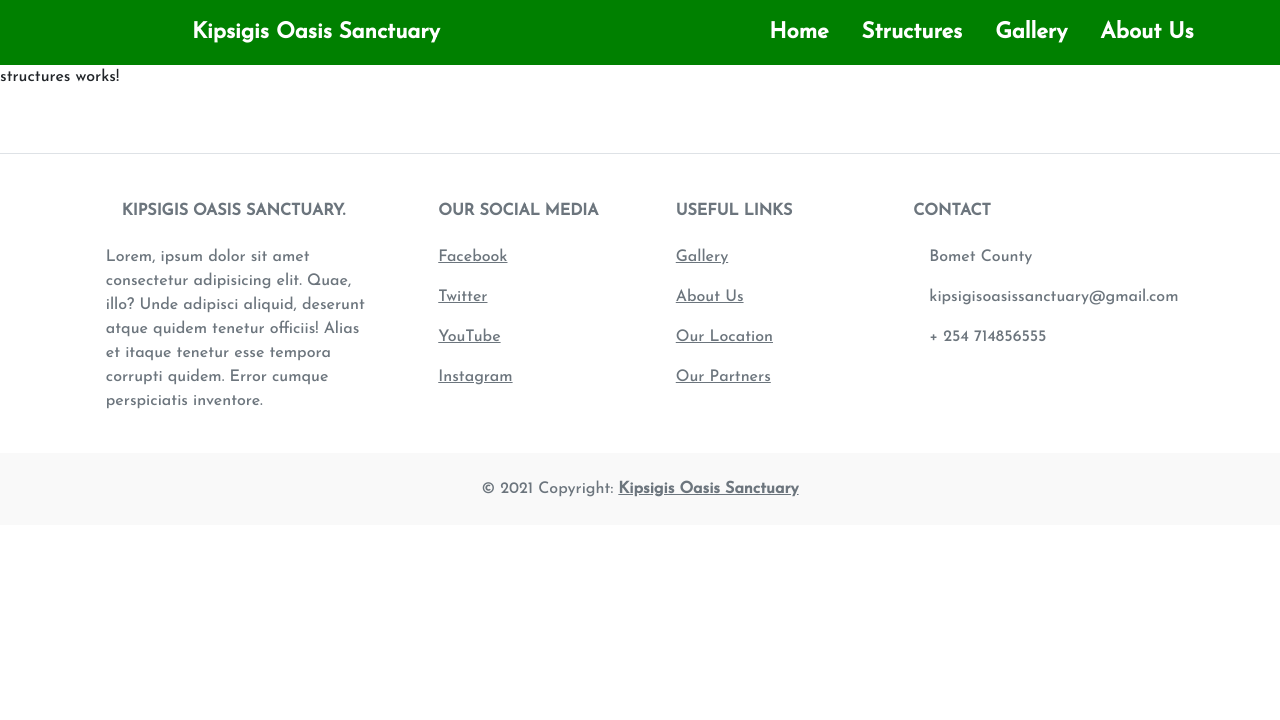
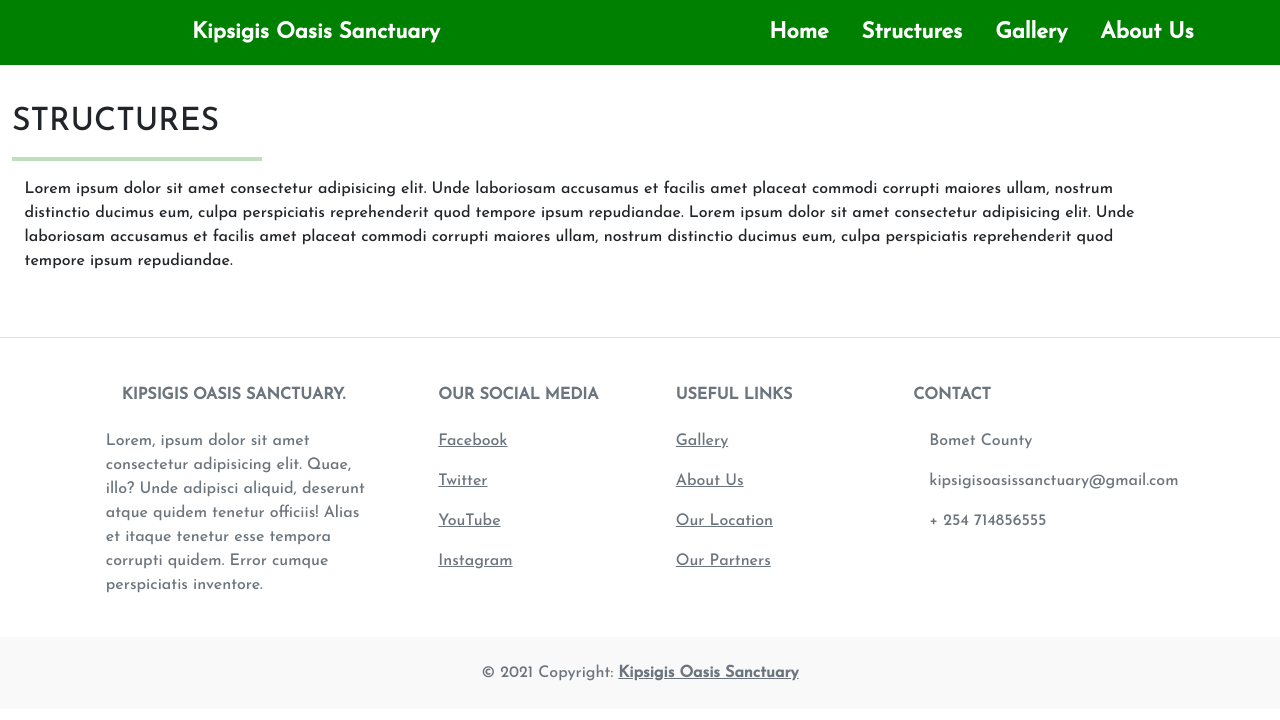
Before and after one commit to Vitalis-Kirui/Kipsigis-Sanctuary-Oasis, an Angular app: page /structures in a window 1280 px wide. Shown: the top 720 px of the page. Built offline with nearby package versions, Linux system fonts and the light colour scheme.

Commit message:
creating a title and an introductory p

```diff
--- a/src/app/Components/structures/structures.component.css
+++ b/src/app/Components/structures/structures.component.css
@@ -0,0 +1,17 @@
+.top{
+    margin-top: 3%;
+}
+
+.top hr{
+    color: green;
+}
+
+.topHR{
+    width: 250px;
+    border: 2px solid green;
+}
+
+.top p{
+    width:90%;
+    padding-left: 1%;
+}
--- a/src/app/Components/structures/structures.component.html
+++ b/src/app/Components/structures/structures.component.html
@@ -1 +1,20 @@
-<p>structures works!</p>
+<div class="container-fluid">
+
+    <div class="top">
+
+        <h2>STRUCTURES</h2>
+        <hr class="topHR">
+
+        <p>Lorem ipsum dolor sit amet consectetur adipisicing elit.
+             Unde laboriosam accusamus et facilis amet placeat commodi
+              corrupti maiores ullam, nostrum distinctio ducimus eum,
+              culpa perspiciatis reprehenderit quod tempore ipsum repudiandae.
+              Lorem ipsum dolor sit amet consectetur adipisicing elit.
+            Unde laboriosam accusamus et facilis amet placeat commodi
+            corrupti maiores ullam, nostrum distinctio ducimus eum,
+            culpa perspiciatis reprehenderit quod tempore ipsum repudiandae.</p>
+
+    </div>
+
+
+</div>
```
